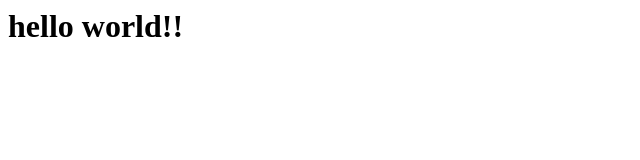
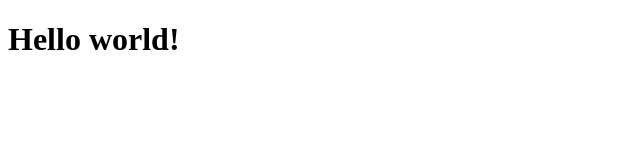
Before and after one commit to Sonnigeswetter/testone, a plain HTML site: page site/index.html in a window 1280 px wide. Shown: the whole page, without its empty margins (0-640 px from the left). Drawn offline with Linux system fonts and the light colour scheme.

Commit message:
Changed message again.

```diff
--- a/site/index.html
+++ b/site/index.html
@@ -1 +1,10 @@
-<h1>hello world!!</h1>
+<!DOCTYPE html>
+<html>
+<head>
+
+<title>Insert title here</title>
+</head>
+<body>
+		<h1>Hello world!</h1>
+</body>
+</html>
```
